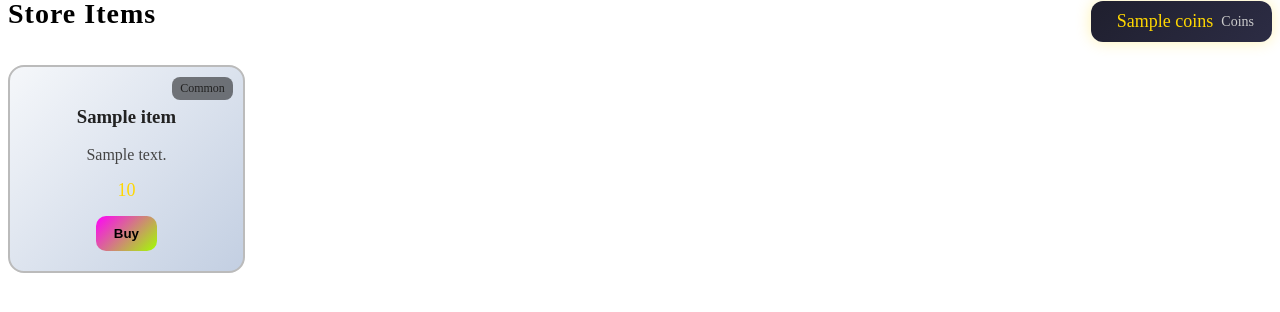
After one commit to raj761132/LearniX, a Flask app: template templates/dashboard_sections/store.html in a window 1280 px wide. The commit adds this page. Shown: the top 312 px of the page. Run offline with Flask 3, Linux system fonts and the light colour scheme; tables that the repository leaves empty hold one stand-in row (values such as "Sample post"); the template is opened without the code that fills it: values that come from a table or form of the project are taken from there, most other values are stand-ins (such as "Sample title", 1, 10 or a date in 2020).

Commit message:
Page development

```diff
--- a/app.py
+++ b/app.py
@@ -2,39 +2,29 @@ from flask import Flask, render_template, redirect, request, session
 from flask_sqlalchemy import SQLAlchemy
 from datetime import date
 import json
+import os
 import random
 from werkzeug.security import generate_password_hash
 
 app = Flask(__name__)
 app.secret_key = "supersecretkey"
 
-# DATABASE CONFIG
 app.config['SQLALCHEMY_DATABASE_URI'] = 'sqlite:///database.db'
 app.config['SQLALCHEMY_TRACK_MODIFICATIONS'] = False
 
 db = SQLAlchemy(app)
 
-
 # ----------------- MODELS -----------------
 
 class User(db.Model):
-
     id = db.Column(db.Integer, primary_key=True)
-
     name = db.Column(db.String(100), nullable=False)
-
     username = db.Column(db.String(100), unique=True, nullable=False)
-
     password = db.Column(db.String(100), nullable=False)
-
     role = db.Column(db.String(20), nullable=False)
-
     xp = db.Column(db.Integer, default=0)
-
     coins = db.Column(db.Integer, default=0)
-
     streak = db.Column(db.Integer, default=0)
-
     last_login = db.Column(db.Date)
 
 class DailyQuest(db.Model):
@@ -45,14 +35,23 @@ class DailyQuest(db.Model):
     date = db.Column(db.Date, nullable=False)
 
 class GamePlayed(db.Model):
+    id = db.Column(db.Integer, primary_key=True)
+    user_id = db.Column(db.Integer, nullable=False)
+    game = db.Column(db.String(50), nullable=False)
+    date = db.Column(db.Date, nullable=False)
 
+class StoreItem(db.Model):
     id = db.Column(db.Integer, primary_key=True)
+    name = db.Column(db.String(100), nullable=False)
+    price = db.Column(db.Integer, nullable=False)
+    description = db.Column(db.String(200))
+    one_time = db.Column(db.Boolean, default=True)
 
+class Purchase(db.Model):
+    id = db.Column(db.Integer, primary_key=True)
     user_id = db.Column(db.Integer, nullable=False)
-
-    game = db.Column(db.String(50), nullable=False)
-
-    date = db.Column(db.Date, nullable=False)
+    item_id = db.Column(db.Integer, nullable=False)
+    date = db.Column(db.Date)
 
 # ----------------- LOAD QUESTIONS -----------------
 
@@ -67,10 +66,13 @@ def load_questions(subject):
 
 # ----------------- ROUTES -----------------
 
+@app.route("/debug-store")
+def debug_store():
+    return str(StoreItem.query.count())
+
 @app.route("/")
 def home():
     return render_template("home.html")
-
 
 # ----------------- LOGIN -----------------
 
@@ -160,6 +162,10 @@ def student_dashboard():
         .order_by(User.xp.desc())\
         .limit(3).all()
 
+    items = StoreItem.query.all()
+    purchases = Purchase.query.filter_by(user_id=user.id).all()
+    purchased_ids = [p.item_id for p in purchases]
+
     return render_template(
         "student_dashboard.html",
         name=user.name,
@@ -169,7 +175,9 @@ def student_dashboard():
         level=level,
         xp_current=xp_current,
         level_progress=level_progress,
-        leaderboard=leaderboard
+        leaderboard=leaderboard,
+        items=items,
+        purchased_ids=purchased_ids
     )
 
 
@@ -193,30 +201,6 @@ def admin():
         return redirect("/login")
 
     return "Admin Panel"
-
-#----------------Navbar Button Section----------------
-
-@app.route("/progress")
-def progress():
-    return "Progress Page Coming Soon"
-
-@app.route("/courses")
-def courses():
-    return "Courses Page Coming Soon"
-
-@app.route("/funzone")
-def funzone():
-    return "Fun Zone Coming Soon"
-
-@app.route("/quizzes")
-def quizzes():
-    return "Live Quizzes Coming Soon"
-
-@app.route("/settings")
-def settings():
-    return "Settings Page Coming Soon"
-
-#-----------------GET QUESTIONS-----------------------
 
 @app.route("/get-questions/<subject>")
 def get_questions(subject):
@@ -343,6 +327,68 @@ def add_points():
 
     return {"success": True, "coins": user.coins}
 
+@app.route("/buy-item", methods=["POST"])
+def buy_item():
+
+    user_id = session["user_id"]
+    item_id = request.json["item_id"]
+
+    user = db.session.get(User, user_id)
+    item = db.session.get(StoreItem, item_id)
+
+    if user.coins < item.price:
+        return {"success": False, "message": "Not enough coins"}
+
+    if item.one_time:
+        purchased = Purchase.query.filter_by(
+            user_id=user_id,
+            item_id=item_id
+        ).first()
+
+        if purchased:
+            return {"success": False, "message": "Already purchased"}
+
+    user.coins -= item.price
+
+    purchase = Purchase(
+        user_id=user_id,
+        item_id=item_id,
+        date=date.today()
+    )
+
+    db.session.add(purchase)
+    db.session.commit()
+
+    return {"success": True, "coins": user.coins}
+
+@app.route("/store")
+def store():
+
+    if session.get("role") != "student":
+        return redirect("/login")
+
+    user_id = session.get("user_id")
+
+    user = db.session.get(User, user_id)
+
+    if not user:
+        session.clear()
+        return redirect("/login")
+
+    items = StoreItem.query.all()
+
+    purchases = Purchase.query.filter_by(user_id=user_id).all()
+
+    purchased_ids = [p.item_id for p in purchases]
+
+    print("DEBUG ITEMS:", len(items))   # 👈 ADD THIS
+
+    return render_template(
+        "dashboard_sections/store.html",
+        items=items,
+        purchased_ids=purchased_ids,
+        coins=user.coins
+    )
 # ----------------- RUN APP -----------------
 
 if __name__ == "__main__":
--- /dev/null
+++ b/static/css/store.css
@@ -0,0 +1,199 @@
+.store-container {
+    padding: 20px;
+}
+
+.store-title {
+    font-size: 26px;
+    margin-bottom: 15px;
+}
+
+.coins-bar {
+    margin-bottom: 20px;
+    font-size: 18px;
+    color: gold;
+}
+
+/* GRID */
+.store-grid {
+    display: grid;
+    grid-template-columns: repeat(auto-fill, minmax(230px, 1fr));
+    gap: 20px;
+}
+
+/* CARD BASE */
+.store-card {
+    position: relative;
+    border-radius: 16px;
+    padding: 20px;
+    text-align: center;
+    background: linear-gradient(135deg, #1e1e2f, #2a2a40);
+    transition: 0.3s ease;
+    cursor: pointer;
+    overflow: hidden;
+}
+
+.store-card {
+    transition: 0.3s ease;
+}
+
+.store-card:hover {
+    transform: translateY(-10px) scale(1.05);
+    filter: brightness(1.15);
+}
+
+/* HOVER EFFECT 🔥 */
+.store-card:hover {
+    transform: translateY(-10px) scale(1.05);
+}
+
+/* GLOW BACKGROUND */
+.card-glow {
+    position: absolute;
+    width: 200%;
+    height: 200%;
+    top: -50%;
+    left: -50%;
+    background: radial-gradient(circle, rgba(255,255,255,0.08), transparent);
+    opacity: 0;
+    transition: 0.3s;
+}
+
+.store-card:hover .card-glow {
+    opacity: 1;
+}
+
+/* TEXT */
+.item-name {
+    font-weight: bold;
+}
+
+.item-desc {
+    color: rgba(255,255,255,0.9);
+}
+
+/* override for legendary */
+.legendary .item-desc {
+    color: #222;
+}
+
+.common .item-desc {
+    color: #444;
+}
+
+/* PRICE */
+.price {
+    color: gold;
+    font-size: 18px;
+    margin-bottom: 15px;
+}
+
+/* BUTTONS */
+.buy-btn {
+    background: linear-gradient(135deg, #ff01fb, #a2ff00);
+    border: none;
+    padding: 10px 18px;
+    border-radius: 10px;
+    font-weight: bold;
+    cursor: pointer;
+    transition: 0.2s;
+}
+
+.buy-btn:hover {
+    transform: scale(1.1);
+}
+
+.purchased-btn {
+    background: #555;
+    border: none;
+    padding: 10px 18px;
+    border-radius: 10px;
+    color: #aaa;
+}
+
+/* RARITY TAG */
+.rarity-tag {
+    position: absolute;
+    top: 10px;
+    right: 10px;
+    font-size: 12px;
+    padding: 4px 8px;
+    border-radius: 8px;
+    background: rgba(0,0,0,0.5);
+}
+
+/* RARITY STYLES 🔥 */
+
+/* COMMON (light gray, not black) */
+.common {
+    background: linear-gradient(135deg, #f5f7fa, #c3cfe2);
+    border: 2px solid #bbb;
+    color: #222;
+}
+
+/* RARE 🔵 (bright blue) */
+.rare {
+    background: linear-gradient(135deg, #2193b0, #6dd5ed);
+    border: 2px solid #2196f3;
+    box-shadow: 0 0 15px rgba(33,150,243,0.6);
+    color: #fff;
+}
+
+/* EPIC 🟣 (vibrant purple) */
+.epic {
+    background: linear-gradient(135deg, #8e2de2, #4a00e0);
+    border: 2px solid #9c27b0;
+    box-shadow: 0 0 20px rgba(156,39,176,0.7);
+    color: #fff;
+}
+
+/* LEGENDARY 🟡 */
+.legendary {
+    background: linear-gradient(135deg, #f7971e, #ffd200);
+    color: black;
+    border: 2px solid gold;
+    box-shadow: 0 0 25px gold;
+    animation: glow 1.5s infinite alternate;
+}
+
+/* HEADER */
+.store-header {
+    display: flex;
+    justify-content: space-between;
+    align-items: center;
+    margin-top: -10px; /* 🔥 reduces gap from navbar */
+    margin-bottom: 20px;
+}
+
+/* TITLE */
+.store-title {
+    font-size: 28px;
+    font-weight: 800;
+    letter-spacing: 1px;
+}
+
+/* COIN BOX 💎 */
+.store-balance {
+    background: linear-gradient(135deg, #1f1f2e, #2c2c44);
+    padding: 10px 18px;
+    border-radius: 12px;
+    font-size: 18px;
+    color: gold;
+    display: flex;
+    align-items: center;
+    gap: 8px;
+    box-shadow: 0 0 15px rgba(255,215,0,0.3);
+}
+
+.coin-label {
+    color: #ccc;
+    font-size: 14px;
+}
+
+.store-container {
+    padding: 10px 20px 20px 20px; /* less top gap */
+}
+
+@keyframes glow {
+    from { box-shadow: 0 0 10px gold; }
+    to { box-shadow: 0 0 30px gold; }
+}
--- /dev/null
+++ b/templates/dashboard_sections/store.html
@@ -0,0 +1,116 @@
+<link rel="stylesheet" href="{{ url_for('static', filename='css/store.css') }}">
+
+<div class="store-header">
+
+    <div class="store-title">
+        <i class="fa-solid fa-shopping-cart"></i> <span> Store Items </span>
+    </div>
+
+    <div class="store-balance">
+        <i class="fa-solid fa-coins"></i>
+        <span id="coinValue">{{ coins }}</span>
+        <span class="coin-label">Coins</span>
+    </div>
+
+</div>
+
+<div class="store-grid">
+
+{% for item in items %}
+
+<div class="store-card
+{% if item.price >= 5000 %} legendary
+{% elif item.price >= 3500 %} epic
+{% elif item.price >= 2000 %} rare
+{% else %} common
+{% endif %}
+">
+
+<div class="card-glow"></div>
+
+<span class="rarity-tag">
+{% if item.price >= 5000 %}
+Legendary
+{% elif item.price >= 3500 %}
+Epic
+{% elif item.price >= 2000 %}
+Rare
+{% else %}
+Common
+{% endif %}
+</span>
+
+<h3 class="item-name">{{ item.name }}</h3>
+
+<p class="item-desc">{{ item.description }}</p>
+
+<div class="price">
+<i class="fa-solid fa-coins"></i>
+{{ item.price }}
+</div>
+
+{% if item.id in purchased_ids and item.one_time %}
+
+<button class="purchased-btn" disabled>
+Owned
+</button>
+
+{% else %}
+
+<button class="buy-btn" onclick="buyItem({{ item.id }}, {{ item.price }})">
+Buy
+</button>
+
+{% endif %}
+
+</div>
+
+{% endfor %}
+
+</div>
+
+</div>
+
+
+<script>
+
+function buyItem(itemId, price){
+
+let coins = parseInt(document.getElementById("coinValue").innerText)
+
+if(coins < price){
+alert("Not enough coins!")
+return
+}
+
+fetch("/buy-item",{
+method:"POST",
+headers:{
+"Content-Type":"application/json"
+},
+body:JSON.stringify({
+item_id: itemId
+})
+})
+.then(res=>res.json())
+.then(data=>{
+
+if(data.success){
+
+document.getElementById("coinValue").innerText = data.coins
+
+alert("🎉 Item purchased!")
+
+location.reload()
+
+}else{
+
+alert(data.message)
+
+}
+
+})
+
+}
+
+</script>
```
Also changed, not shown: templates/student_dashboard.html (+5 -5 lines), templates/dashboard_sections/courses.html (deleted).
